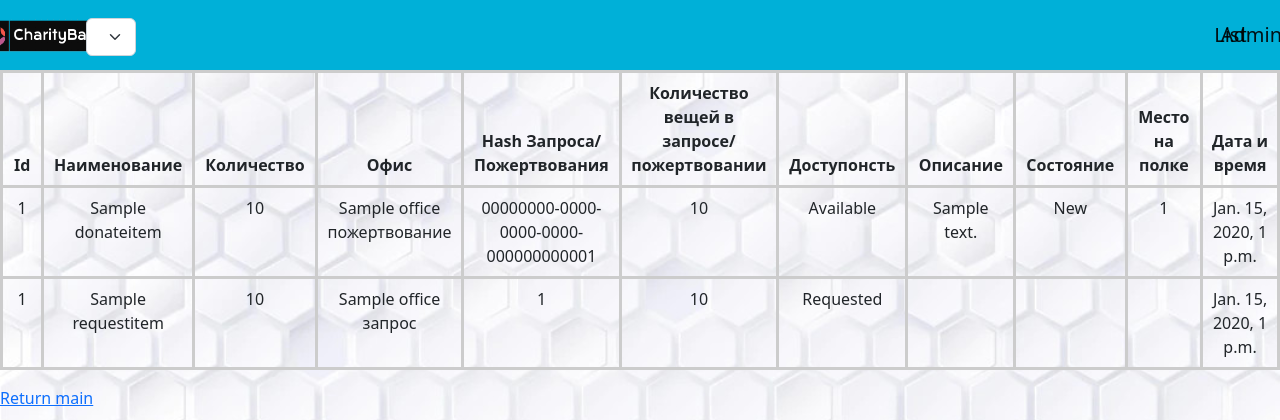
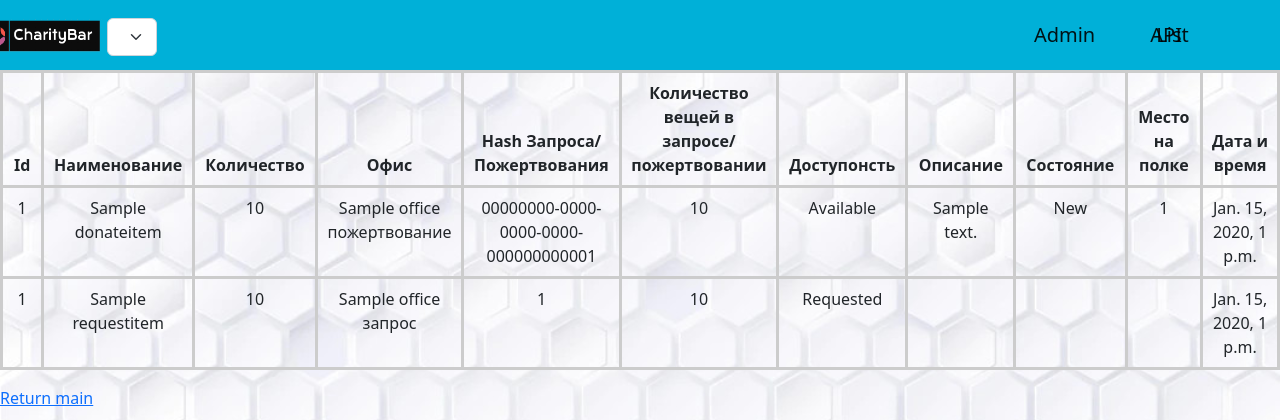
Before and after one commit to Novakovich/Lifo_and_Fifo_Django, a Django app: page /list in a window 1280 px wide. Shown: the top 420 px of the page. Run offline with Django 4.2, Linux system fonts and the light colour scheme; tables that the repository leaves empty hold one stand-in row (values such as "Sample post"); lists and menus that the app fills with data are empty; parts of the project's set-up code (start-up, migrations or seed data) failed here and were passed over.

Commit message:
Django CharityBar add API in header + views.py

```diff
--- a/donation/templates/header.html
+++ b/donation/templates/header.html
@@ -18,7 +18,7 @@
         <form action="{% url 'set_session_office' %}" method="post">
         {% csrf_token %}
             <p>
-                <select style="position: relative; left: -400px; top: 10px;" onchange="this.form.submit()" name="office" class="form-select" aria-label="Default select example">
+                <select style="position: relative; left: -300px; top: 10px;" onchange="this.form.submit()" name="office" class="form-select" aria-label="Default select example">
                     <option>{{request.session.office}}</option>
                     {% for item in office %}
                         <option value="{{ item.id }}"
@@ -29,7 +29,8 @@
                 </select>
             </p>
         </form>
-        <a class="navbar-brand" style="position: relative; right: -410px;" href="/list">List</a>
-        <a class="navbar-brand" style="position: relative; right: -100px;" href="/admin">Admin</a>
+        <a class="navbar-brand" style="position: relative; right: -510px;" href="/list">List</a>
+        <a class="navbar-brand" style="position: relative; right: -150px;" href="/admin">Admin</a>
+        <a class="navbar-brand"  href="/api">API</a>
     </div>
 </nav>
```
Also changed, not shown: tutorial/quickstart/views.py (added, +16 -0 lines).
